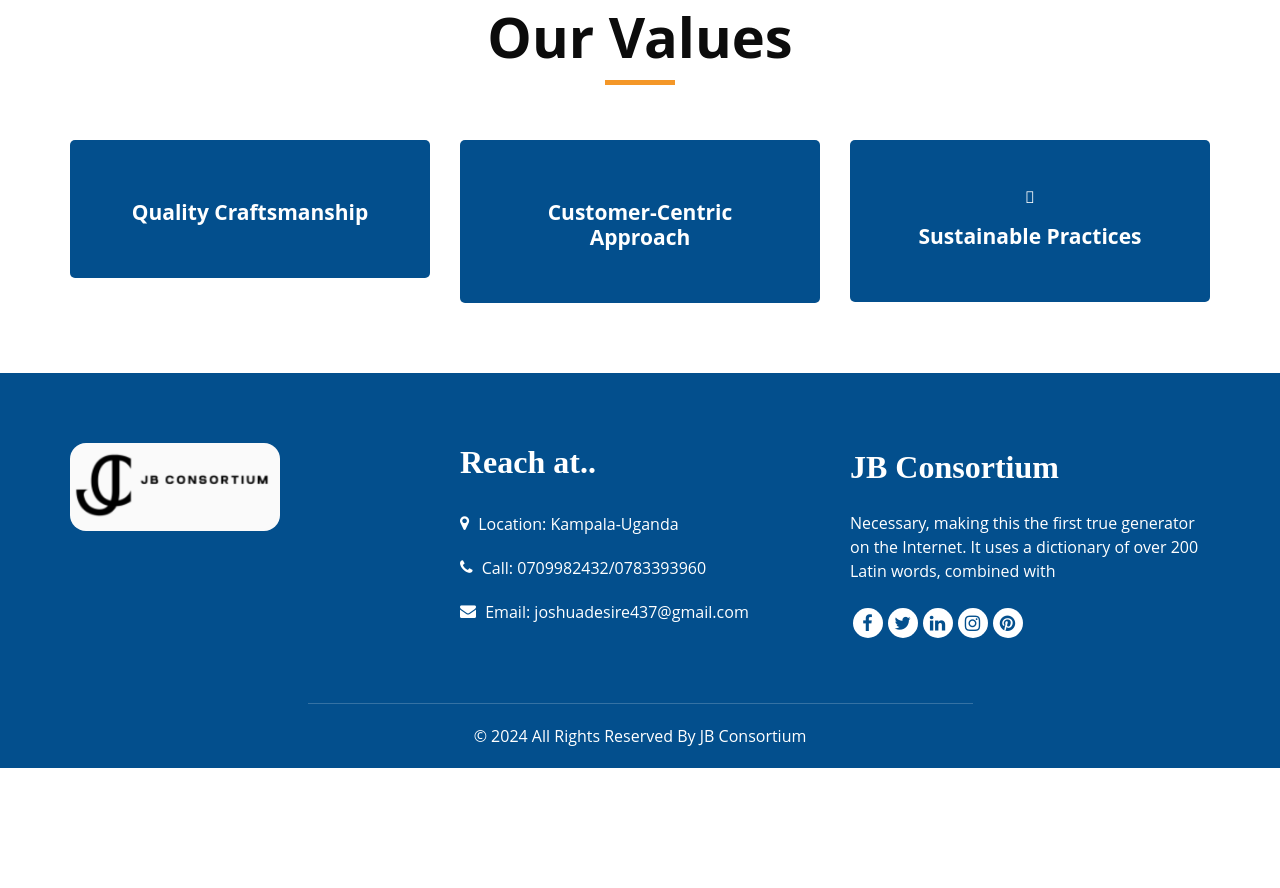
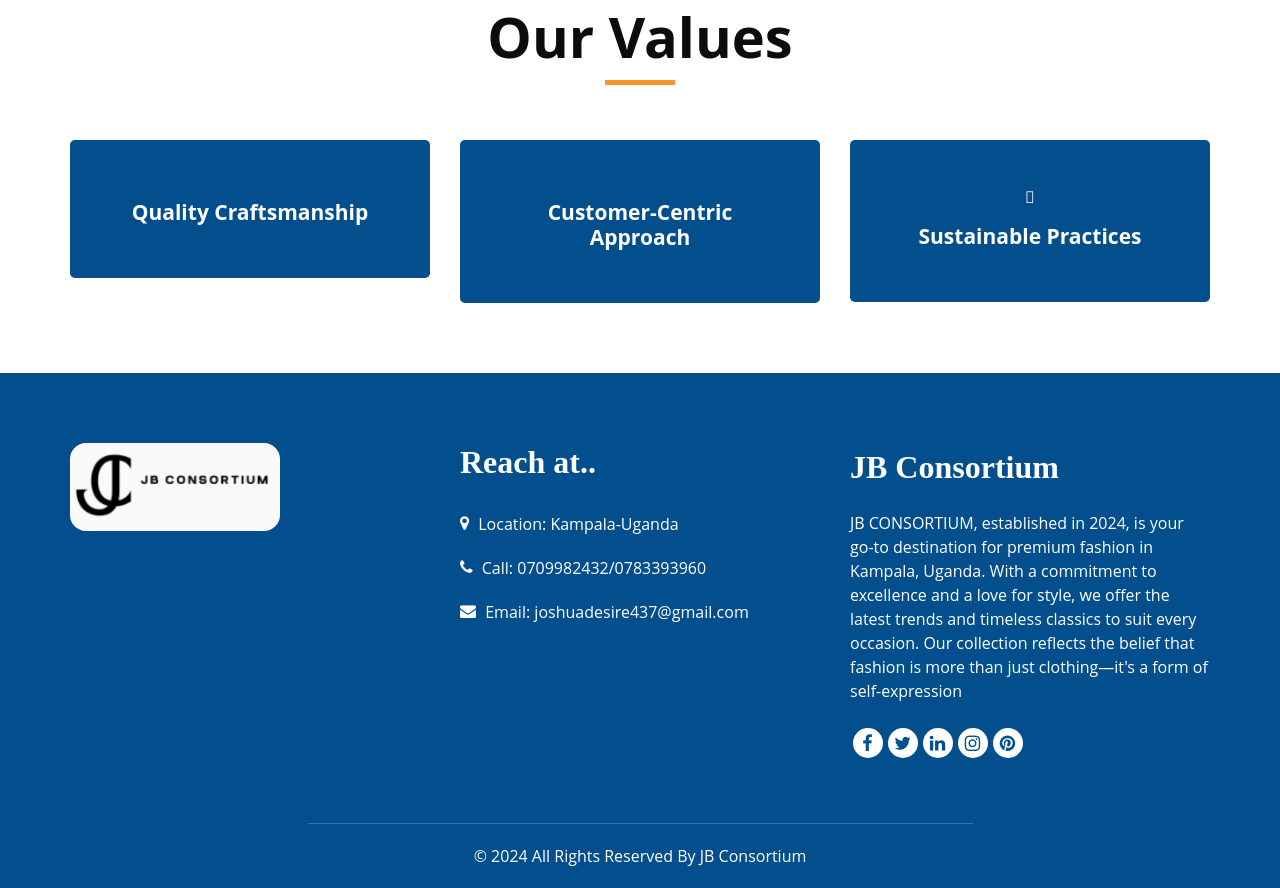
Before and after one commit to Cedtron/JB-shop, a plain HTML site: page about.html in a window 1280 px wide. Shown: the part 986-1874 px from the top of the page. Before the commit the page ends 1754 px from the top, so only its background shows below. Drawn offline with Linux system fonts and the light colour scheme; a script that the page names is missing; some icons are missing; files whose address does not match are found by name.

Commit message:
updated footer

```diff
--- a/about.html
+++ b/about.html
@@ -229,7 +229,7 @@
                         JB Consortium
                      </a>
                      <p>
-                        Necessary, making this the first true generator on the Internet. It uses a dictionary of over 200 Latin words, combined with
+                        JB CONSORTIUM, established in 2024, is your go-to destination for premium fashion in Kampala, Uganda. With a commitment to excellence and a love for style, we offer the latest trends and timeless classics to suit every occasion. Our collection reflects the belief that fashion is more than just clothing—it's a form of self-expression
                      </p>
                      <div class="footer_social">
                         <a href="">
```
Also changed, not shown: contact.html (+1 -1 lines), index.html (+2 -2 lines), product-view.html (+1 -1 lines), product.html (+1 -1 lines).
